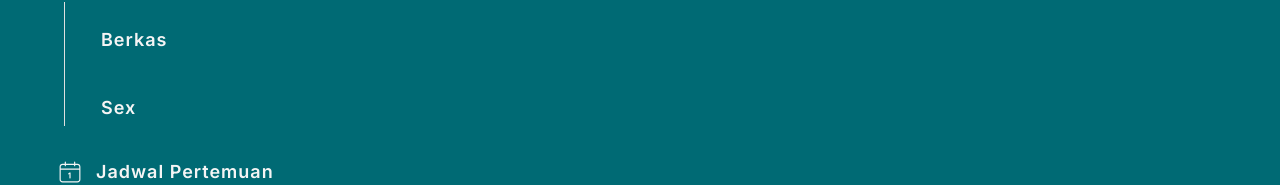
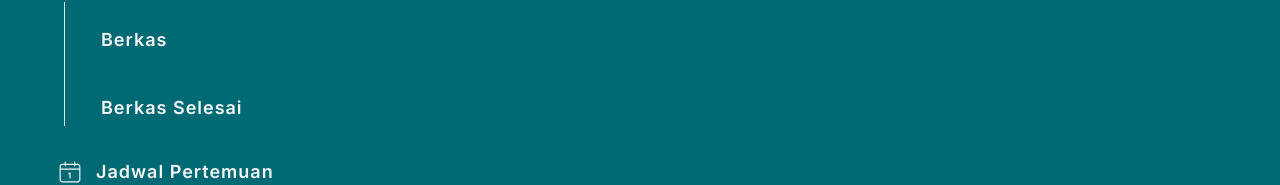
Before and after one commit to rioogp/komite-etik-UY, a React (Vite) app: page /verification-user in a window 1280 px wide. Both pictures are taken after a click on the button "Pengajuan". Shown: the part 200-385 px from the top of the page. Built offline with nearby package versions, Linux system fonts and the light colour scheme.

Commit message:
refactor name

```diff
--- a/src/components/HeadDashboard.jsx
+++ b/src/components/HeadDashboard.jsx
@@ -88,7 +88,7 @@ function FiltersButton() {
         onClose={handleClose}
         MenuListProps={{
           style: {
-            width: "125px", // Atur lebar Menu di sini
+            width: "125px",
           },
         }}
       >
--- a/src/components/sidebar/SideNav.jsx
+++ b/src/components/sidebar/SideNav.jsx
@@ -69,7 +69,7 @@ function SideNav() {
                     <span>Berkas</span>
                   </NavLinkRoute>
                   <NavLinkRoute style={styleNav} to="/berkas">
-                    <span>Sex</span>
+                    <span>Berkas Selesai</span>
                   </NavLinkRoute>
                 </div>
               </div>
```
